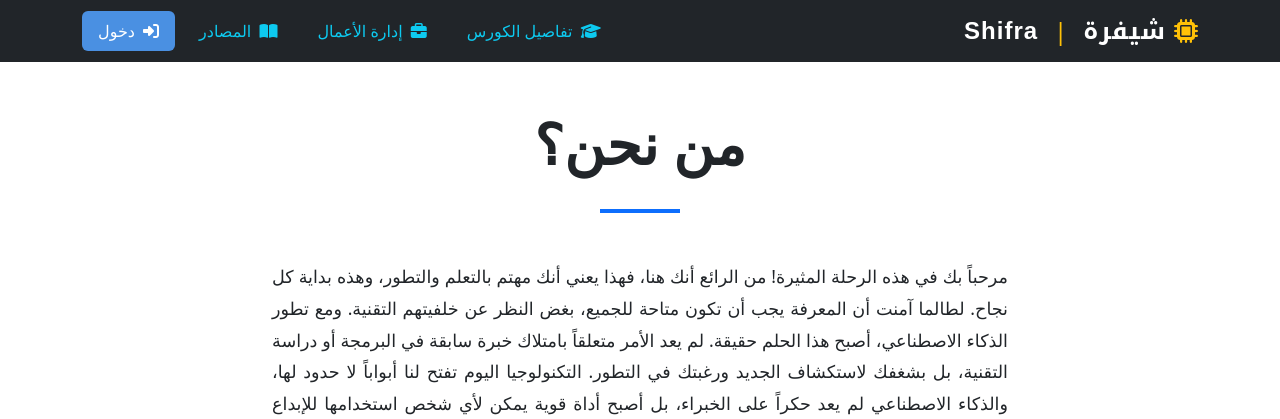
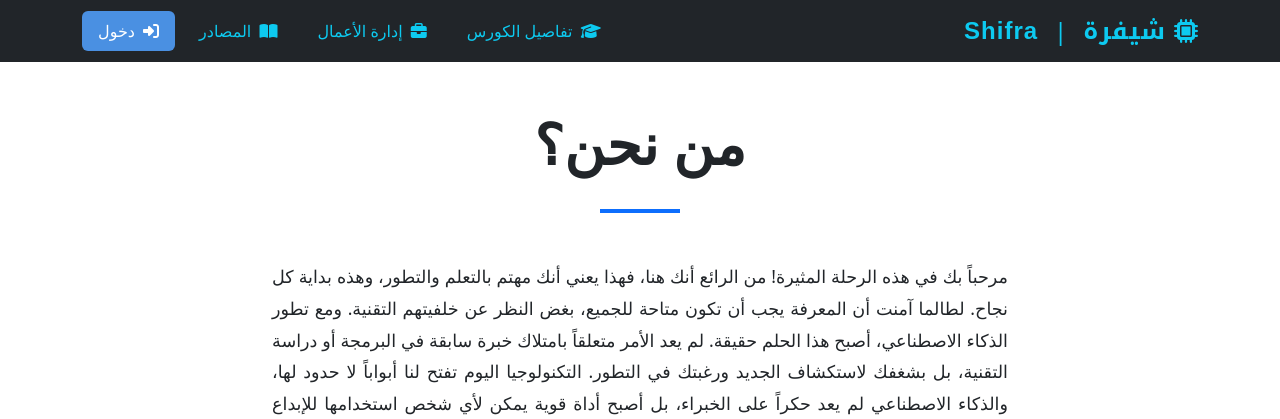
Before and after one commit to Abdualzizsm/cors, a Flask app: page /about in a window 1280 px wide. Shown: the top 419 px of the page. Run offline with Flask 3, Linux system fonts and the light colour scheme.

Commit message:
تحديث ألوان الشعار والتأثيرات إلى اللون الأزرق

```diff
--- a/templates/base.html
+++ b/templates/base.html
@@ -16,11 +16,11 @@
         <div class="container">
             <a class="navbar-brand d-flex align-items-center" href="/">
                 <div class="me-2">
-                    <i class="fas fa-microchip text-warning" style="font-size: 1.5rem;"></i>
+                    <i class="fas fa-microchip text-info" style="font-size: 1.5rem;"></i>
                 </div>
-                <span class="brand-text me-2" style="font-family: 'Noto Kufi Arabic', sans-serif;">شيفرة</span>
-                <span class="brand-separator">|</span>
-                <span class="brand-text ms-2" style="font-family: 'Poppins', sans-serif;">Shifra</span>
+                <span class="brand-text me-2 text-info" style="font-family: 'Noto Kufi Arabic', sans-serif;">شيفرة</span>
+                <span class="brand-separator text-info">|</span>
+                <span class="brand-text ms-2 text-info" style="font-family: 'Poppins', sans-serif;">Shifra</span>
             </a>
             <button class="navbar-toggler" type="button" data-bs-toggle="collapse" data-bs-target="#navbarSupportedContent" aria-controls="navbarSupportedContent" aria-expanded="false" aria-label="Toggle navigation">
                 <span class="navbar-toggler-icon"></span>
@@ -101,5 +101,14 @@
     <script src="https://cdn.jsdelivr.net/npm/bootstrap@5.3.2/dist/js/bootstrap.bundle.min.js"></script>
     <!-- Custom JS -->
     <script src="{{ url_for('static', filename='js/main.js') }}"></script>
+    <style>
+        .navbar-nav .nav-link:hover {
+            color: var(--bs-info) !important;
+        }
+        .brand-text:hover, .brand-separator:hover {
+            color: var(--bs-info) !important;
+            opacity: 0.8;
+        }
+    </style>
 </body>
 </html>
```
